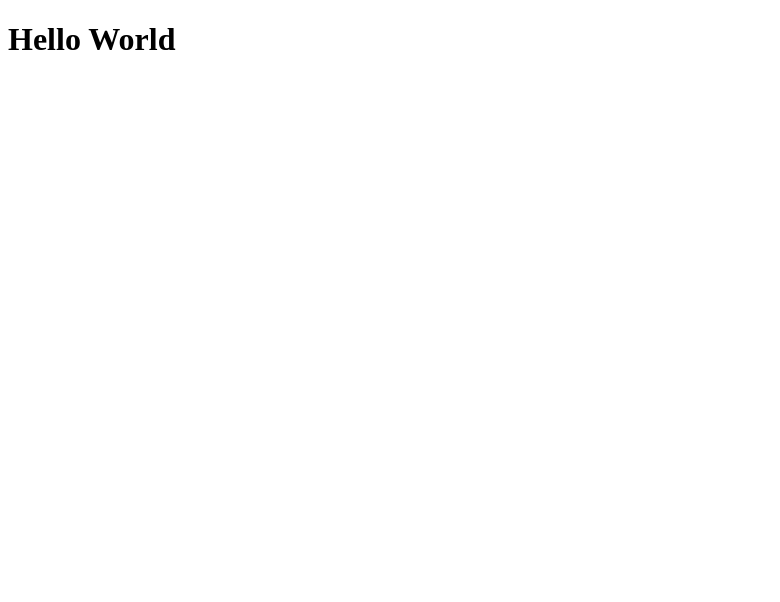
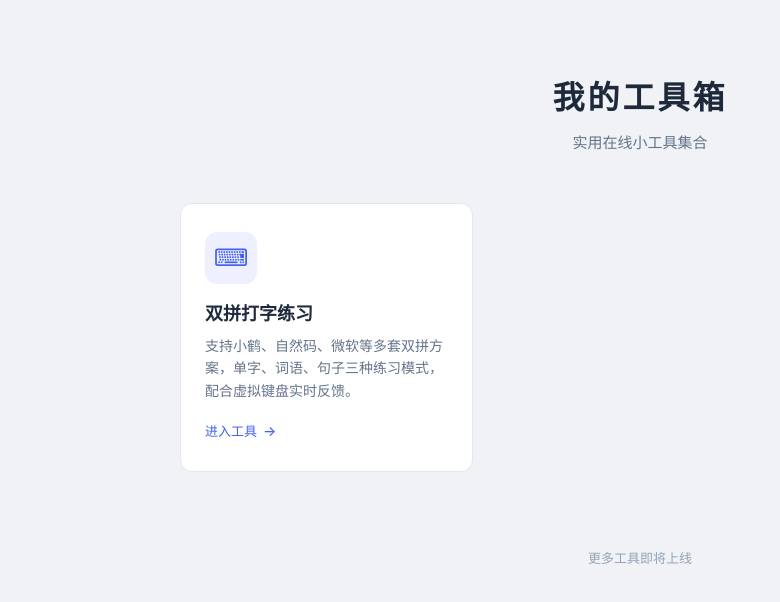
Before and after one commit to zyPiNo/zyPiNo.github.io, a plain HTML site: page index.html in a window 1280 px wide. Shown: the whole page, without its empty margins (0-780 px from the left). Drawn offline with Linux system fonts and the light colour scheme.

Commit message:
为网站增加主页

```diff
--- a/index.html
+++ b/index.html
@@ -1,15 +1,167 @@
 <!DOCTYPE html>
-<html lang="en">
+<html lang="zh-CN">
 <head>
     <meta charset="UTF-8">
     <meta name="viewport" content="width=device-width, initial-scale=1.0">
     <script async src="https://pagead2.googlesyndication.com/pagead/js/adsbygoogle.js?client=ca-pub-1995713322669760" crossorigin="anonymous">
     </script>
-    <title>hello</title>
+    <title>我的工具箱</title>
+    <style>
+        * { margin: 0; padding: 0; box-sizing: border-box; }
+
+        body {
+            font-family: -apple-system, BlinkMacSystemFont, "Segoe UI", "PingFang SC", "Hiragino Sans GB", "Microsoft YaHei", sans-serif;
+            background: #f0f2f5;
+            color: #1e293b;
+            min-height: 100vh;
+            line-height: 1.6;
+        }
+
+        .container {
+            max-width: 960px;
+            margin: 0 auto;
+            padding: 40px 20px;
+        }
+
+        /* Header */
+        .header {
+            text-align: center;
+            padding: 32px 0 48px;
+        }
+        .header h1 {
+            font-size: 32px;
+            font-weight: 700;
+            color: #1e293b;
+            letter-spacing: 3px;
+        }
+        .header .subtitle {
+            font-size: 15px;
+            color: #64748b;
+            margin-top: 8px;
+        }
+
+        /* Navigation Cards */
+        .nav-grid {
+            display: grid;
+            grid-template-columns: repeat(auto-fill, minmax(280px, 1fr));
+            gap: 20px;
+        }
+
+        .nav-card {
+            background: #ffffff;
+            border-radius: 12px;
+            padding: 28px 24px;
+            border: 1px solid #e2e8f0;
+            transition: border-color 0.2s, box-shadow 0.2s;
+            display: flex;
+            flex-direction: column;
+            text-decoration: none;
+            color: inherit;
+            cursor: pointer;
+        }
+        .nav-card:hover {
+            border-color: #4361ee;
+            box-shadow: 0 2px 12px rgba(67, 97, 238, 0.10);
+        }
+
+        .card-icon {
+            width: 52px;
+            height: 52px;
+            border-radius: 12px;
+            background: #eef0ff;
+            color: #4361ee;
+            font-size: 24px;
+            display: flex;
+            align-items: center;
+            justify-content: center;
+            margin-bottom: 16px;
+            flex-shrink: 0;
+        }
+
+        .card-title {
+            font-size: 18px;
+            font-weight: 600;
+            color: #1e293b;
+            margin-bottom: 6px;
+        }
+
+        .card-desc {
+            font-size: 14px;
+            color: #64748b;
+            margin-bottom: 18px;
+            flex: 1;
+        }
+
+        .card-link {
+            display: inline-flex;
+            align-items: center;
+            gap: 6px;
+            font-size: 13px;
+            font-weight: 500;
+            color: #4361ee;
+            align-self: flex-start;
+        }
+        .card-link::after {
+            content: '→';
+            font-size: 14px;
+            transition: transform 0.2s;
+        }
+        .nav-card:hover .card-link::after {
+            transform: translateX(3px);
+        }
+
+        /* Footer */
+        .footer {
+            text-align: center;
+            margin-top: 56px;
+            padding: 20px 0;
+            color: #94a3b8;
+            font-size: 13px;
+        }
+        .footer a {
+            color: #64748b;
+            text-decoration: none;
+        }
+        .footer a:hover {
+            color: #4361ee;
+        }
+
+        /* Responsive */
+        @media (max-width: 640px) {
+            .container { padding: 24px 16px; }
+            .header { padding: 20px 0 32px; }
+            .header h1 { font-size: 24px; }
+            .nav-grid {
+                grid-template-columns: 1fr;
+                gap: 14px;
+            }
+            .nav-card { padding: 22px 18px; }
+        }
+    </style>
 </head>
 <body>
-    <div>
-        <h1>Hello World</h1>
+    <div class="container">
+        <!-- Header -->
+        <div class="header">
+            <h1>我的工具箱</h1>
+            <p class="subtitle">实用在线小工具集合</p>
+        </div>
+
+        <!-- Navigation Cards -->
+        <div class="nav-grid">
+            <!-- 双拼打字练习 -->
+            <a class="nav-card" href="shuangpin-practice/index.html">
+                <div class="card-icon">⌨</div>
+                <div class="card-title">双拼打字练习</div>
+                <div class="card-desc">支持小鹤、自然码、微软等多套双拼方案，单字、词语、句子三种练习模式，配合虚拟键盘实时反馈。</div>
+                <span class="card-link">进入工具</span>
+            </a>
+        </div>
+
+        <!-- Footer -->
+        <div class="footer">
+            <p>更多工具即将上线</p>
+        </div>
     </div>
 </body>
 </html>
```
